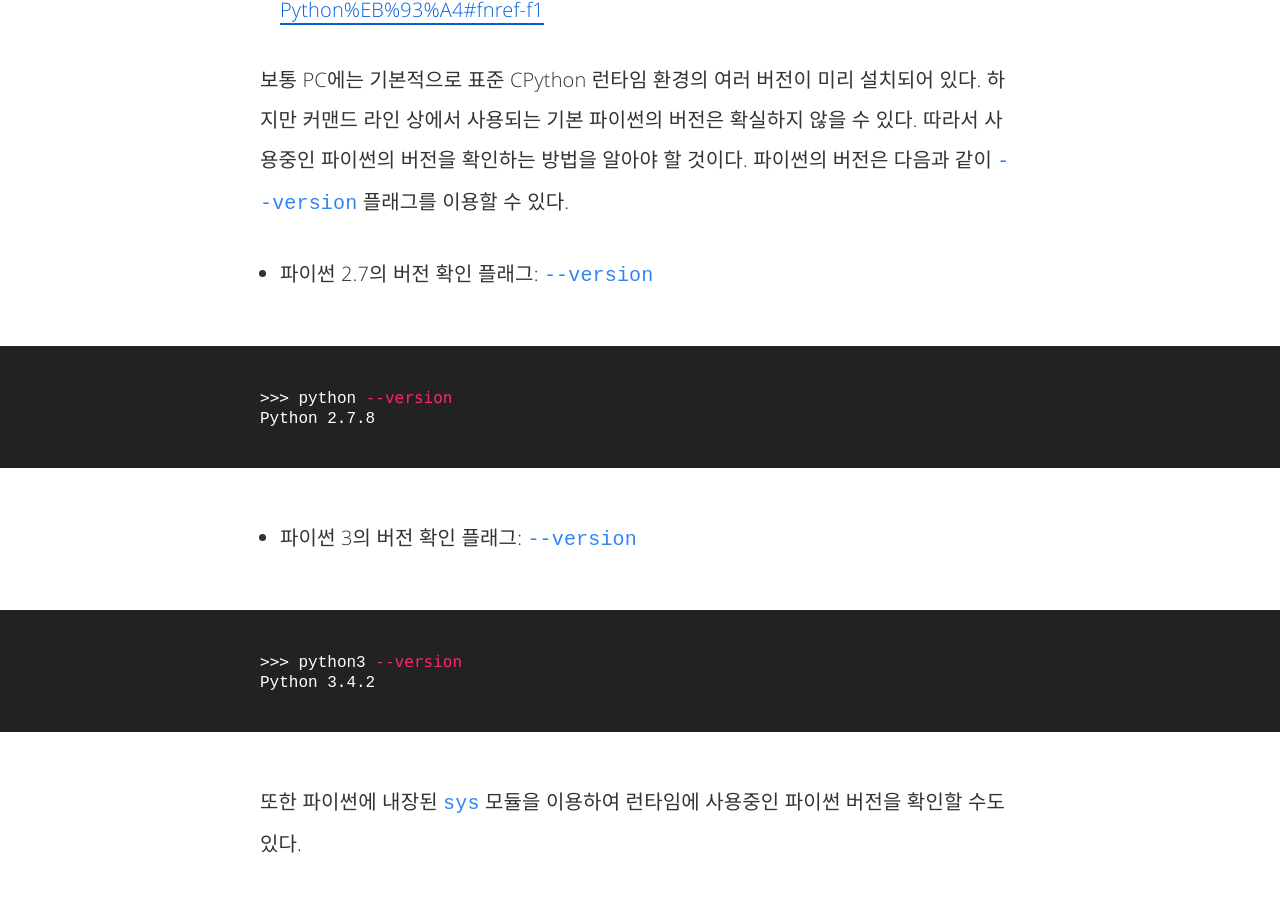
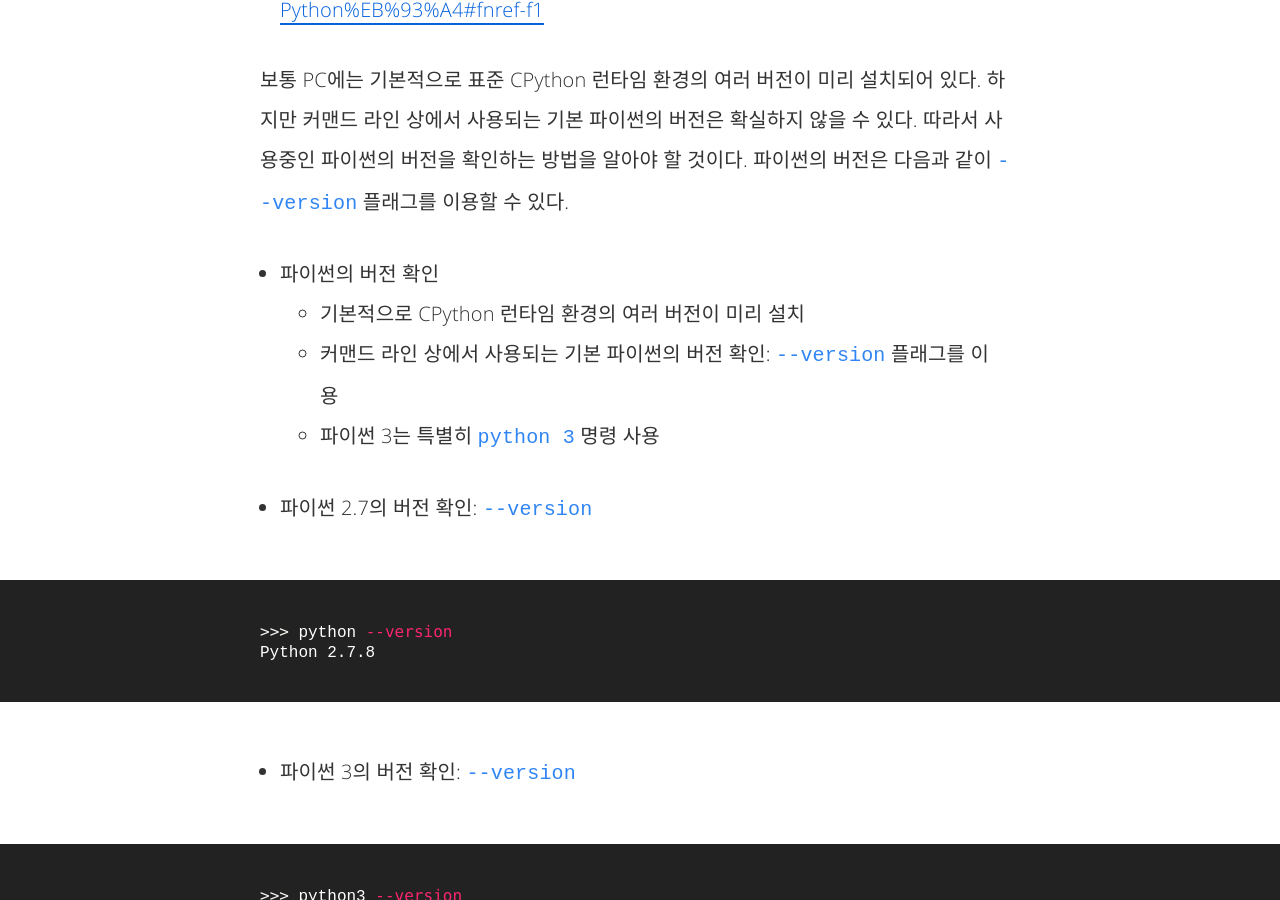
Before and after one commit to hcnoh/blog-prev, a Jekyll site: the page built from _posts/2018-09-09-effective-python-way01.md, in a window 1280 px wide and 900 px high, scrolled down 1219 px. Built offline with Jekyll 4.4.1, drawn with Linux system fonts in a browser that asks for light colours; comment, search, counter and statistics services are not loaded; some of the changed text lies outside the part shown.

Commit message:
Update 2018-09-09-effective-python-way01.md

```diff
--- a/_posts/2018-09-09-effective-python-way01.md
+++ b/_posts/2018-09-09-effective-python-way01.md
@@ -18,18 +18,27 @@ twitter_text: '이펙티브 파이썬 스터디 WAY 01 정리'
 
 보통 PC에는 기본적으로 표준 CPython 런타임 환경의 여러 버전이 미리 설치되어 있다. 하지만 커맨드 라인 상에서 사용되는 기본 파이썬의 버전은 확실하지 않을 수 있다. 따라서 사용중인 파이썬의 버전을 확인하는 방법을 알아야 할 것이다. 파이썬의 버전은 다음과 같이 `--version` 플래그를 이용할 수 있다.
 
-- 파이썬 2.7의 버전 확인 플래그: `--version`
+- 파이썬의 버전 확인
+  - 기본적으로 CPython 런타임 환경의 여러 버전이 미리 설치
+  - 커맨드 라인 상에서 사용되는 기본 파이썬의 버전 확인: `--version` 플래그를 이용
+  - 파이썬 3는 특별히 `python 3` 명령 사용
+
+- 파이썬 2.7의 버전 확인: `--version`
 {% highlight bash %}
 >>> python --version
 Python 2.7.8
 {% endhighlight %}
 
-- 파이썬 3의 버전 확인 플래그: `--version`
+- 파이썬 3의 버전 확인: `--version`
 {% highlight bash %}
 >>> python3 --version
 Python 3.4.2
 {% endhighlight %}
+
 또한 파이썬에 내장된 `sys` 모듈을 이용하여 런타임에 사용중인 파이썬 버전을 확인할 수도 있다.
+- 파이썬 내장 `sys` 모듈:
+  - 런타임에 사용중인 파이썬 버전 확인
+  - 이것을 이용하여 런타임마다 모듈 임포트를 다르게 설정해줄 수
 {% highlight python %}
 import sys
 print(sys.version_info)
```
